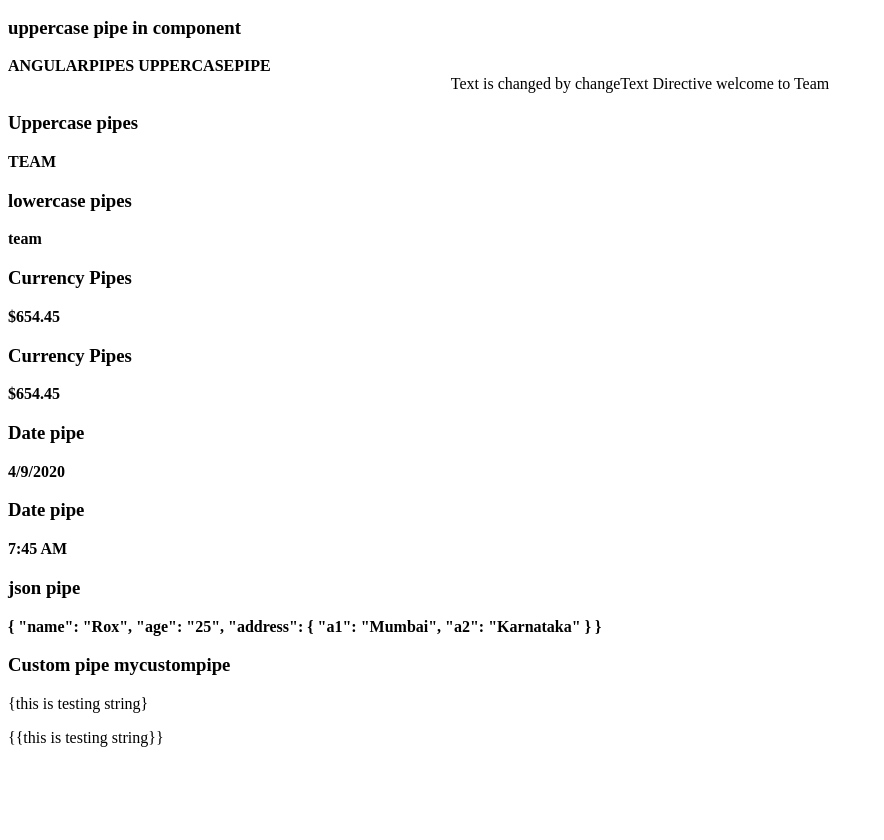
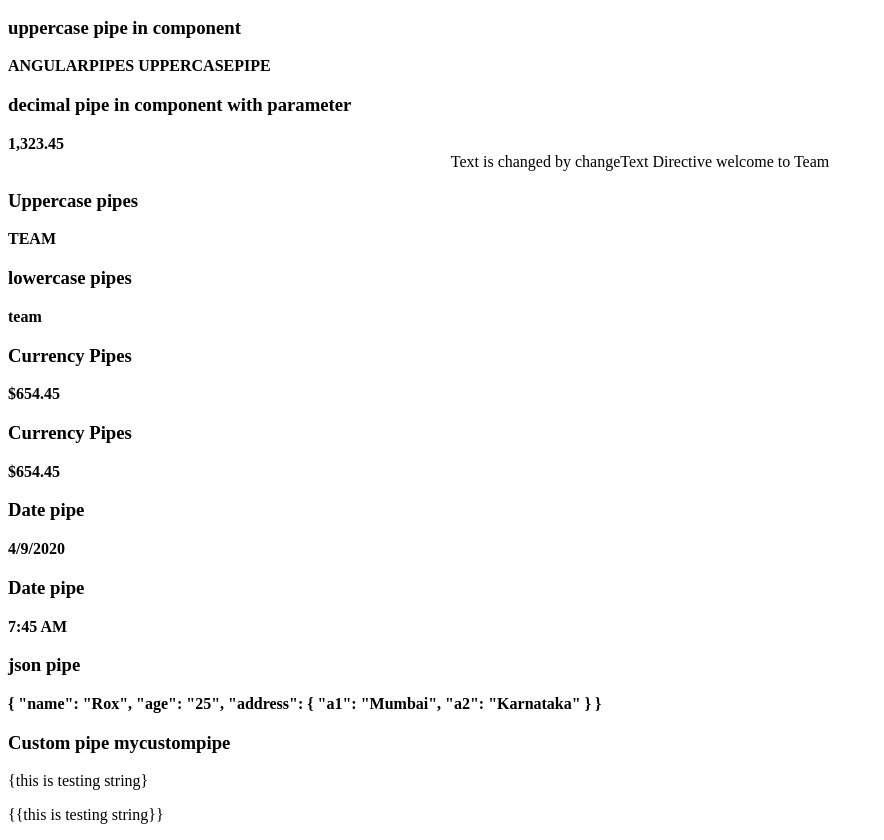
Before and after one commit to priyanka-teke05/angular-practice, an Angular app: page / in a window 1280 px wide. Shown: the part 1008-1848 px from the top of the page, without its empty margins (0-884 px from the left). Before the commit the page ends 1771 px from the top, so only its background shows below. Built offline with nearby package versions, Linux system fonts and the light colour scheme.

Commit message:
ADDED: use pipe in component with parameters

```diff
--- a/src/app/new-cmp/new-cmp.component.html
+++ b/src/app/new-cmp/new-cmp.component.html
@@ -29,4 +29,8 @@
 
     <h3>uppercase pipe in component</h3>
     <b>{{uppercase}}</b>
+
+    <h3>decimal pipe in component with parameter</h3>
+    <b>{{decimal}}</b>
+
      <!-- <b>{{months | key}}</b> -->
--- a/src/app/new-cmp/new-cmp.component.ts
+++ b/src/app/new-cmp/new-cmp.component.ts
@@ -1,11 +1,11 @@
 import { Component, OnInit } from '@angular/core';
-import { UpperCasePipe } from '@angular/common';
+import { UpperCasePipe, DecimalPipe } from '@angular/common';
 
 @Component({
   selector: 'app-new-cmp',
   templateUrl: './new-cmp.component.html',
   styleUrls: ['./new-cmp.component.css'],
-  providers: [ UpperCasePipe]
+  providers: [ UpperCasePipe, DecimalPipe]
 })
 export class NewCmpComponent implements OnInit {
 
@@ -25,8 +25,10 @@ export class NewCmpComponent implements OnInit {
     console.log(event);
   }
 
-  constructor(private upperCasePipe: UpperCasePipe) { }
+  constructor(private upperCasePipe: UpperCasePipe, private decimalPipe: DecimalPipe) { }
   uppercase=this.upperCasePipe.transform('angularpipes Uppercasepipe');
+  decimal=this.decimalPipe.transform('1323.45','3.2-2','en');
+
   ngOnInit(): void {
   }
 }
```
